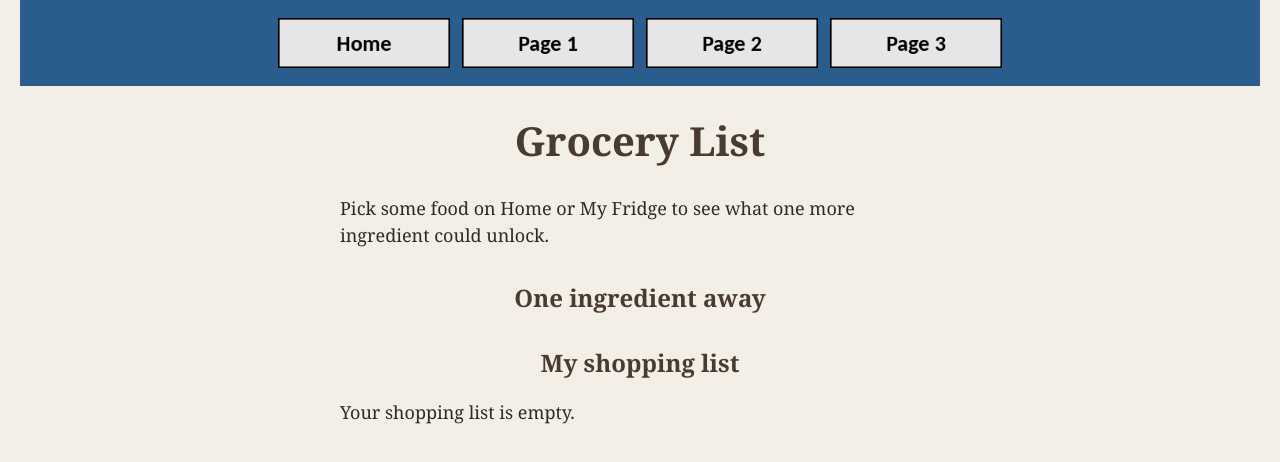
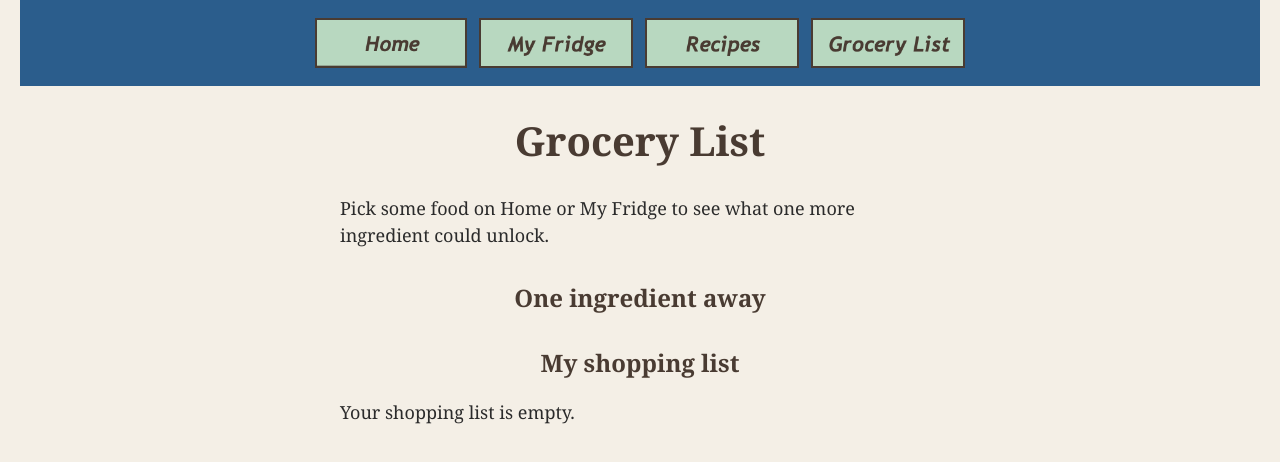
Before and after one commit to kaysonlarson/bmis235-html-3, a plain HTML site: page Groceries.html in a window 1280 px wide. Drawn offline with Linux system fonts and the light colour scheme.

Commit message:
Update Groceries.html

```diff
--- a/Groceries.html
+++ b/Groceries.html
@@ -19,10 +19,10 @@
      other three pages, so every page has the exact same menu.
      ===================================================================== -->
 <nav>
-    <a href="index.html"><img src="img/home.png" alt="Home"></a>
-    <a href="Fridge.html"><img src="img/page1.png" alt="Page 1"></a>
-    <a href="Recipes.html"><img src="img/page2.png" alt="Page 2"></a>
-    <a href="Groceries.html"><img src="img/page3.png" alt="Page 3"></a>
+  <a href="index.html"><img src="img/Home.png" alt="Home"></a>
+  <a href="Fridge.html"><img src="img/My%20Fridge.png" alt="My Fridge"></a>
+  <a href="Recipes.html"><img src="img/Recipes.png" alt="Recipes"></a>
+  <a href="Groceries.html"><img src="img/Grocery%20List.png" alt="Grocery List"></a>
 </nav>
 
 <h1>Grocery List</h1>
```
